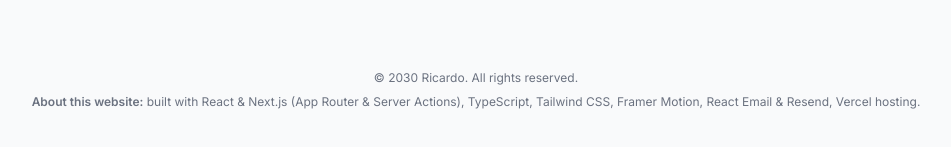
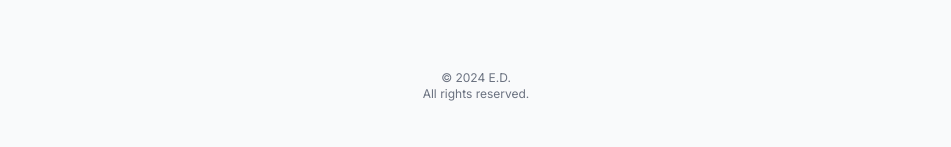
Before and after one commit to dr0er/portfolio-nextjs, a Next.js app: page / in a window 1280 px wide. Shown: the part 4796-4943 px from the top of the page, without its empty margins (164-1115 px from the left). Built offline with nearby package versions, Linux system fonts and the light colour scheme; no server answers.

Commit message:
add footer change

```diff
--- a/components/footer.tsx
+++ b/components/footer.tsx
@@ -4,13 +4,8 @@ export default function Footer() {
   return (
     <footer className="mb-10 px-4 text-center text-gray-500">
       <small className="mb-2 block text-xs">
-        &copy; 2030 Ricardo. All rights reserved.
+        &copy; 2024 E.D. <br /> All rights reserved.
       </small>
-      <p className="text-xs">
-        <span className="font-semibold">About this website:</span> built with
-        React & Next.js (App Router & Server Actions), TypeScript, Tailwind CSS,
-        Framer Motion, React Email & Resend, Vercel hosting.
-      </p>
     </footer>
   );
 }
```
